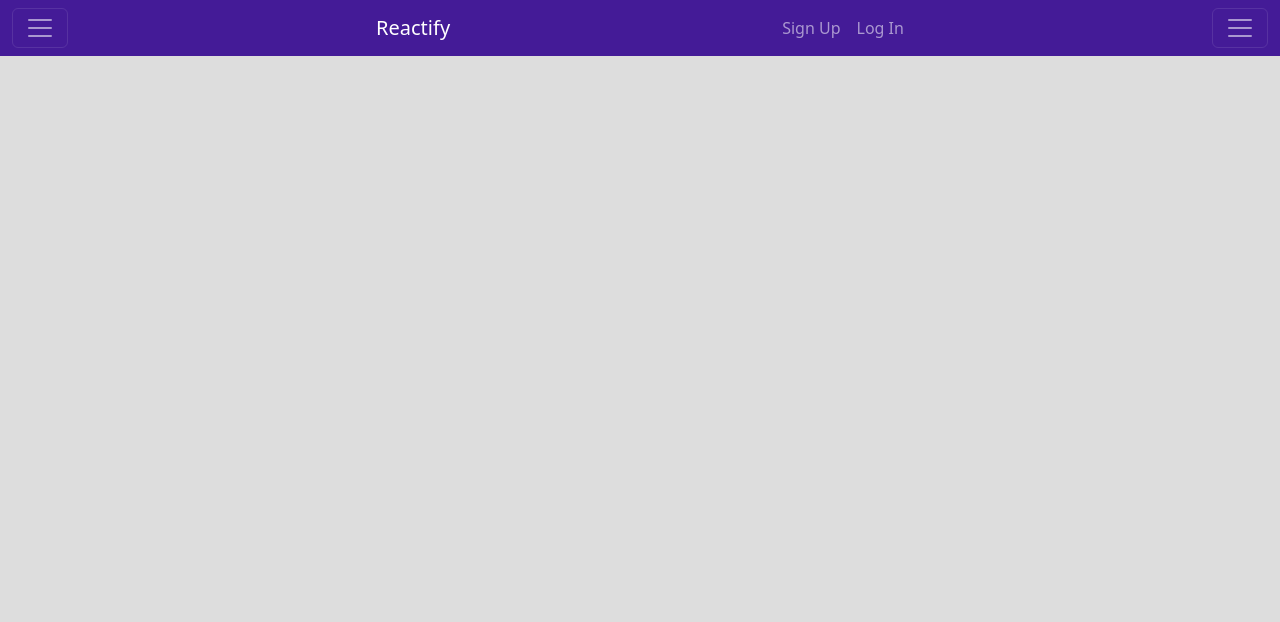
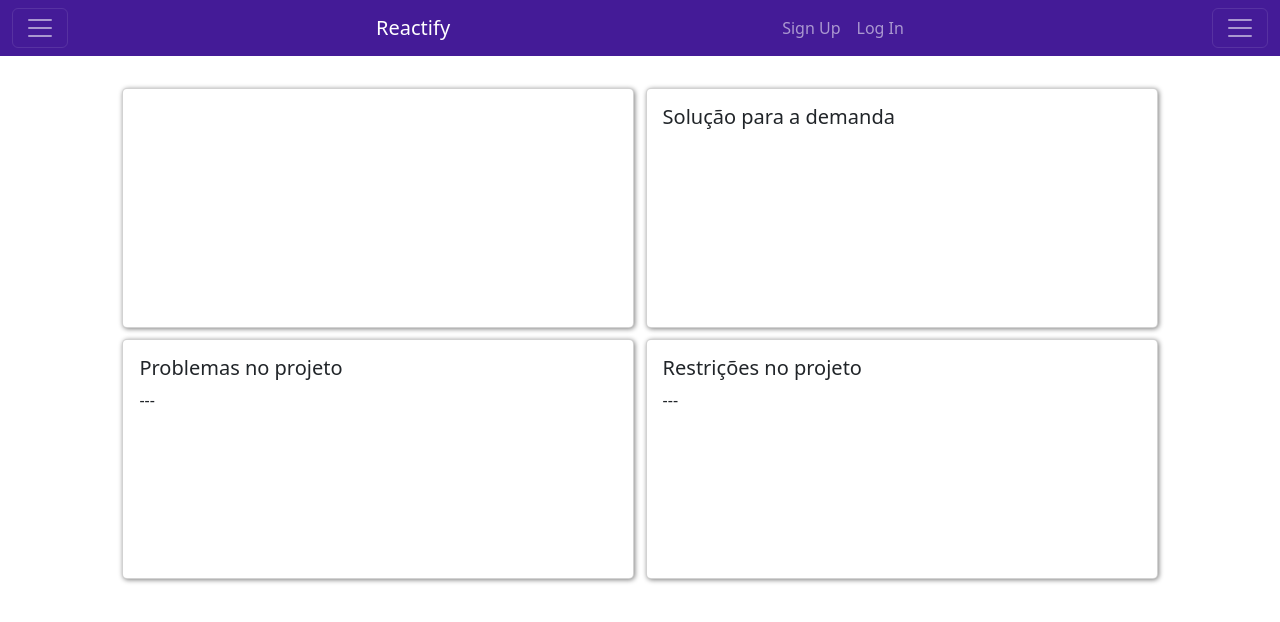
Before and after one commit to LumaGabriela/reactify-demo, a React (Create React App) app: page /reactify-demo/1/visao-geral in a window 1280 px wide. Shown: the top 622 px of the page. Built offline with nearby package versions, Linux system fonts and the light colour scheme.

Commit message:
atualização na interface da página VisaoGeral

```diff
--- a/src/App.css
+++ b/src/App.css
@@ -1,9 +1,11 @@
 :root {
   --purple-primary: #441b97;
+  --nightblue: #0c204b;
   --black-primary: #1a1a1a;
   --red-primary: #dc3545;
   --blue-primary: #5f84ff;
   --lightblue: #b6d4f2;
+  --lightgrey: #ddd;
   --green-primary: #108663;
   --white-primary: #ffffff;
   --grey-primary: #707478;
@@ -12,7 +14,7 @@
 .App {
   box-sizing: border-box;
   height: 100vh;
-  background: #ddd;
+  background: #fff;
 }
 
 .bg-purple {
--- a/src/components/progressIcon/ProgressIcon.css
+++ b/src/components/progressIcon/ProgressIcon.css
@@ -1,6 +1,8 @@
 
 .main.row {
-  width: 170px;
+  width: 275px;
+  left: 2px;
+  position: relative;
 }
 .progress {
   width: 70px;
@@ -17,7 +19,7 @@
   width: 100%;
   height: 100%;
   border-radius: 50%;
-  border: 12px solid #888;
+  border: 12px solid #eee;
   position: absolute;
   top: 0;
   left: 0;
@@ -75,9 +77,7 @@
   top: 5%;
   left: 5%;
 }
-/* .progress.orange .progress-bar {
-  border-color:  var(--orange);
-} */
+
 
 @keyframes loading-1 {
   0% {
@@ -120,8 +120,18 @@
   padding: 3px 0 0 0 ;
   text-align: center;
   top: -13px;
-  left: -20px;
-  width: 150px;
+  left: -70px;
+  width: 250px;
   height: 3rem;
   border-radius: 3px;
+  box-shadow: 1px 1px 5px 0px grey;
 }
+span.triangle {
+  display: block;
+  width: 10px !important;
+  height: 10px !important;
+  position: relative;
+  top: 92px;
+  transform: translateX(50px) rotateZ(45deg);
+  z-index: 5;
+}
--- a/src/components/progressIcon/ProgressIcon.js
+++ b/src/components/progressIcon/ProgressIcon.js
@@ -23,9 +23,7 @@ const ProgressIcon = ({ value, label, link, colorName }) => {
     <div class="main row d-flex justify-content-center mt-100">
 
       <div class="col-md-6">
-        <div class="progress orange"
-
-        >
+        <div class="progress ">
           <span class="progress-left">
             <span class="progress-bar" style={{borderColor: setColor(colorName)}}></span>
           </span>
@@ -35,6 +33,7 @@ const ProgressIcon = ({ value, label, link, colorName }) => {
           <div class="progress-value">{value}</div>
 
         </div>
+        <span className='triangle' content='' style={{background: setColor(colorName)}}></span>
         <span className='badge progress-label'
         style={{borderTop: `solid 7px ${setColor(colorName)}`}}
         onClick={()=>navigate(link)}>
--- a/src/pages/VisaoGeral.css
+++ b/src/pages/VisaoGeral.css
@@ -11,28 +11,33 @@
     text-align: center;
   }
 
-  .visao-geral-cards {
+  .visao-geral-progress {
     display: flex;
     flex-wrap: wrap;
     gap: 10px;
     justify-content: center;
-    width: 100vw;
+    width: max-content;
     margin: 1rem 0 0 0 ;
   }
 
   .visao-geral-button {
     margin: 5px;
   }
+  .visaogeral-cards {
+    display: grid;
+    grid-template-columns: 1fr 1fr;
+    grid-gap: .7rem;
+
+  }
   .visaogeral.card {
     cursor: pointer;
     border-radius: 5px;
-    width: 14rem !important;
-    height: 9rem !important;
-    background:  var(--lightblue);
+    width: 512px !important;
+    height: 15rem !important;
+    box-shadow: 1px 1px 5px 0px grey;
   }
   .visaogeral.card .card-body {
-    padding: .3rem;
-
+    padding: 1rem;
   }
   .card-footer {background: #00000033;}
   .card-footer:hover {background: #00000044;}
--- a/src/pages/VisaoGeral.js
+++ b/src/pages/VisaoGeral.js
@@ -16,49 +16,95 @@ const VisaoGeral = ({ users, setUsers, userKey }) => {
 
   return (
     <Container className="visao-geral-container">
-      <h2>{project?.name}</h2>
-      <h5>{project?.visaoGeral} </h5>
-      <div className="visao-geral-cards">
+      <div className="visao-geral-progress">
         {project && (
           <>
-            <Card className='visaogeral'  >
 
-              <Card.Body>
-                <Card.Title>Product Canvas</Card.Title>
-                <Card.Text>
-                  Infomações essenciais sobre o projeto
-                </Card.Text>
-              </Card.Body>
-              <Card.Footer onClick={() => navigate(`/${projectId}/product-canvas`)}>Visualizar</Card.Footer>
-            </Card>
 
-              <ProgressIcon
+
+
+            <ProgressIcon
               value={project?.personas.length}
               label={'Personas'}
               link={`/${projectId}/personas`}
               colorName={'orange'}
-              />
+            />
 
             <ProgressIcon
               value={project?.goalSketches.length}
               label={'Goal Sketches'}
               link={`/${projectId}/goal-sketches`}
               colorName={'blue'}
-              />
-              <ProgressIcon
+            />
+            <ProgressIcon
               value={project?.stories.length}
               label={'User Stories'}
               link={`/${projectId}/user-stories`}
               colorName={'green'}
-              />
+            />
+            <ProgressIcon
+              value={project?.stories.length}
+              label={'Journeys'}
+              link={`/${projectId}/journeys`}
+              colorName={'red'}
+            />
 
           </>
+
         )}
 
       </div>
 
+      <div className='visaogeral-cards'>
+        <Card className='visaogeral'  >
 
+          <Card.Body>
+            <Card.Title>{project?.name}</Card.Title>
+            <Card.Text>
+              {project?.visaoGeral}
+            </Card.Text>
+          </Card.Body>
+        </Card>
+
+        <Card className='visaogeral'  >
+          <Card.Body>
+            <Card.Title>Solução para a demanda</Card.Title>
+            <Card.Text>
+              {project?.productCanvas?.solutions}
+            </Card.Text>
+          </Card.Body>
+
+        </Card>
+
+        <Card className='visaogeral'  onClick={()=> navigate(`/${project.key}/product-canvas`)}>
+          <Card.Body>
+            <Card.Title>
+            {project?.productCanvas?.issues?.length}
+              {project?.productCanvas?.issues?.length === 1 ? ' Problema no projeto' :
+              ' Problemas no projeto'}
+            </Card.Title>
+            <Card.Text>
+              ---
+            </Card.Text>
+          </Card.Body>
+        </Card>
+
+        <Card className='visaogeral' >
+          <Card.Body>
+            <Card.Title>
+              {project?.productCanvas?.restrictions?.length}
+              {project?.productCanvas?.restrictions?.length === 1 ? ' Restrição no projeto' :
+              ' Restrições no projeto'}
+            </Card.Title>
+            <Card.Text>
+              ---
+            </Card.Text>
+          </Card.Body>
+        </Card>
+
+      </div>
     </Container>
+
   )
 }
 
```
